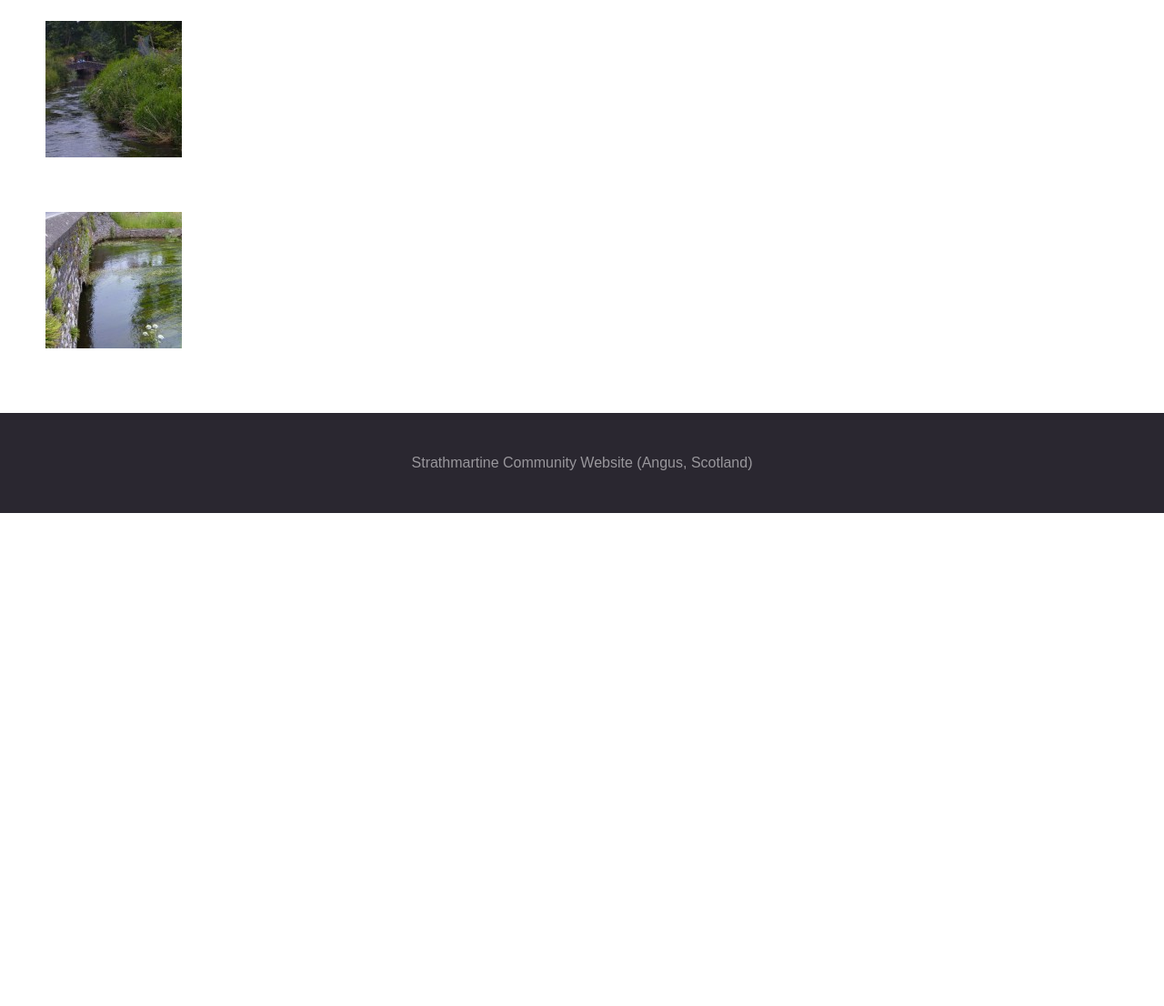
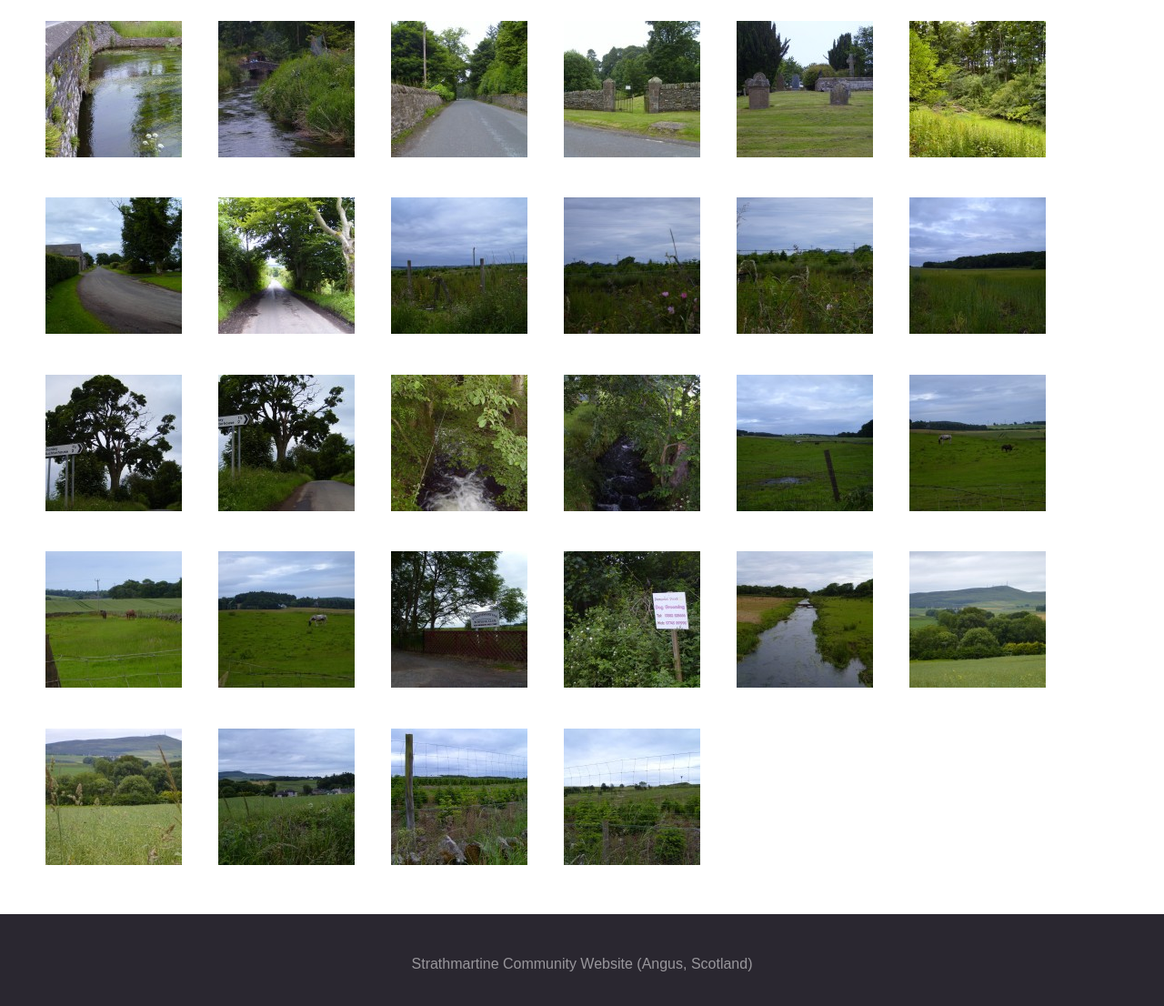
Before and after one commit to Veccna/strathmartine-community-website, a plain HTML site: page photos.html in a window 1280 px wide. Shown: the part 214-1320 px from the top of the page at 91% size. Before the commit the page ends 800 px from the top, so only its background shows below. Drawn offline with Linux system fonts and the light colour scheme.

Commit message:
added photos

```diff
--- a/photos.html
+++ b/photos.html
@@ -94,9 +94,65 @@ hr {
 
 <h2>Local Photos</h2>
 
-<p><a href="media/2012_S7000577.jpg"><img src="media/2012_S7000577-150x150.jpg"></a></p>
+<div style="float: left"><a href="media/2012_S7000576.jpg"><img src="media/2012_S7000576-150x150.jpg"></a></div>
 
-<p><a href="media/2012_S7000576.jpg"><img src="media/2012_S7000576-150x150.jpg"></a></p>
+<div style="float: left"><a href="media/2012_S7000577.jpg"><img src="media/2012_S7000577-150x150.jpg"></a></div>
+
+<div style="float: left"><a href="media/2012_S7000579.jpg"><img src="media/2012_S7000579-150x150.jpg"></a></div>
+
+<div style="float: left"><a href="media/2012_S7000580.jpg"><img src="media/2012_S7000580-150x150.jpg"></a></div>
+
+<div style="float: left"><a href="media/2012_S7000582.jpg"><img src="media/2012_S7000582-150x150.jpg"></a></div>
+
+<div style="float: left"><a href="media/2012_S7000603.jpg"><img src="media/2012_S7000603-150x150.jpg"></a></div>
+
+<div style="float: left"><a href="media/2012_S7000604.jpg"><img src="media/2012_S7000604-150x150.jpg"></a></div>
+
+<div style="float: left"><a href="media/2012_S7000605.jpg"><img src="media/2012_S7000605-150x150.jpg"></a></div>
+
+<div style="float: left"><a href="media/2012_S7000606.jpg"><img src="media/2012_S7000606-150x150.jpg"></a></div>
+
+<div style="float: left"><a href="media/2012_S7000607.jpg"><img src="media/2012_S7000607-150x150.jpg"></a></div>
+
+<div style="float: left"><a href="media/2012_S7000608.jpg"><img src="media/2012_S7000608-150x150.jpg"></a></div>
+
+<div style="float: left"><a href="media/2012_S7000609.jpg"><img src="media/2012_S7000609-150x150.jpg"></a></div>
+
+<div style="float: left"><a href="media/2012_S7000611.jpg"><img src="media/2012_S7000611-150x150.jpg"></a></div>
+
+<div style="float: left"><a href="media/2012_S7000612.jpg"><img src="media/2012_S7000612-150x150.jpg"></a></div>
+
+<div style="float: left"><a href="media/2012_S7000614.jpg"><img src="media/2012_S7000614-150x150.jpg"></a></div>
+
+<div style="float: left"><a href="media/2012_S7000615.jpg"><img src="media/2012_S7000615-150x150.jpg"></a></div>
+
+<div style="float: left"><a href="media/2012_S7000616.jpg"><img src="media/2012_S7000616-150x150.jpg"></a></div>
+
+<div style="float: left"><a href="media/2012_S7000617.jpg"><img src="media/2012_S7000617-150x150.jpg"></a></div>
+
+<div style="float: left"><a href="media/2012_S7000618.jpg"><img src="media/2012_S7000618-150x150.jpg"></a></div>
+
+
+<div style="float: left"><a href="media/2012_S7000619.jpg"><img src="media/2012_S7000619-150x150.jpg"></a></div>
+
+<div style="float: left"><a href="media/2012_S7000620.jpg"><img src="media/2012_S7000620-150x150.jpg"></a></div>
+
+<div style="float: left"><a href="media/2012_S7000621.jpg"><img src="media/2012_S7000621-150x150.jpg"></a></div>
+
+<div style="float: left"><a href="media/2012_S7000624.jpg"><img src="media/2012_S7000624-150x150.jpg"></a></div>
+
+<div style="float: left"><a href="media/2012_S7000627.jpg"><img src="media/2012_S7000627-150x150.jpg"></a></div>
+
+<div style="float: left"><a href="media/2012_S7000628.jpg"><img src="media/2012_S7000628-150x150.jpg"></a></div>
+
+<div style="float: left"><a href="media/2012_S7000629.jpg"><img src="media/2012_S7000629-150x150.jpg"></a></div>
+
+<div style="float: left"><a href="media/2012_S7000630.jpg"><img src="media/2012_S7000630-150x150.jpg"></a></div>
+
+<div style="float: left"><a href="media/2012_S7000631.jpg"><img src="media/2012_S7000631-150x150.jpg"></a></div>
+
+
+	<div style="clear: both"></div>
 
 	</div> <!-- section -->
 </div> <!-- content -->
```
Also changed, not shown: index.html (+7 -1 lines).
